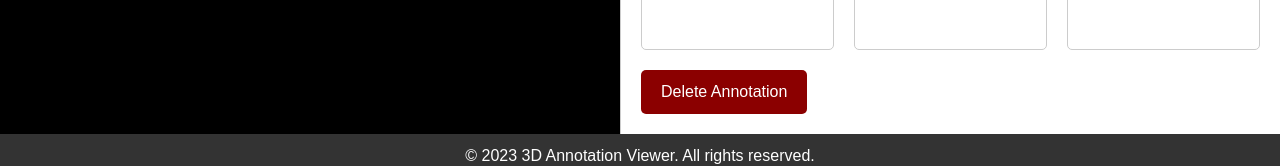
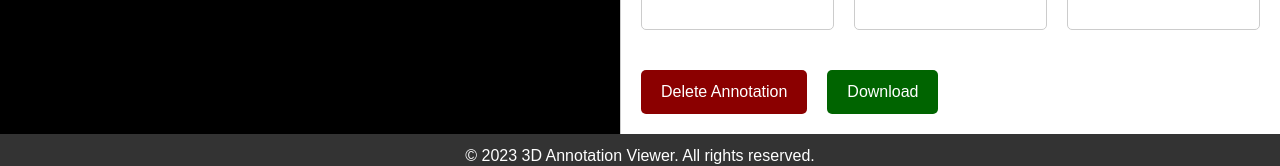
Before and after one commit to junjun7613/3D-annotation-viewer, a Next.js app: page / in a window 1280 px wide. Shown: the part 622-788 px from the top of the page. Built offline with nearby package versions, Linux system fonts and the light colour scheme; no server answers; the database is empty.

Commit message:
add download

```diff
--- a/src/app/page.tsx
+++ b/src/app/page.tsx
@@ -270,6 +270,29 @@ const Home: NextPage = () => {
     }
   }
 
+  const downloadAnnotation = (id: string) => {
+    console.log(id);
+    // idのdocをfirebaseデータベースから取得
+    const docRef = doc(db, "annotations", id);
+    const download = async () => {
+      const docSnap = await getDoc(docRef);
+      if (docSnap.exists()) {
+        const data = docSnap.data();
+        console.log(data);
+        // dataをjson形式でダウンロード
+        const element = document.createElement("a");
+        const file = new Blob([JSON.stringify(data)], {type: 'text/plain'});
+        element.href = URL.createObjectURL(file);
+        element.download = `${id}.json`;
+        document.body.appendChild(element); // Required for this to work in FireFox
+        element.click();
+      } else {
+        console.log("No such document!");
+      }
+    };
+    download();
+  }
+
   const deleteMedia = (id: string, index: number) => {
     console.log('delete media')
     console.log(id)
@@ -447,7 +470,7 @@ const Home: NextPage = () => {
           </div>
         </div>
         <div style={{ flex: 1, display: 'flex', flexDirection: 'column', padding: '20px' }}>
-            <div style={{ flex: 0.3, borderBottom: '2px solid #ccc', paddingBottom: '20px' }}>
+            <div style={{ flex: 0.2, borderBottom: '2px solid #ccc', paddingBottom: '20px' }}>
               {/* user && <input type="text" value={manifestUrl} onChange={handleManifestUrlChange} placeholder="Enter IIIF Manifest URL" style={{
                 width: '100%',
                 padding: '10px',
@@ -661,7 +684,7 @@ const Home: NextPage = () => {
                 </div>
               </div>
               <button onClick={() => deleteAnnotation(infoPanelContent.id)} style={{
-                 marginTop: '20px',
+                 marginTop: '40px',
                  padding: '10px 20px',
                  backgroundColor: '#8b0000',
                  color: 'white',
@@ -670,6 +693,17 @@ const Home: NextPage = () => {
                  cursor: 'pointer',
                  fontSize: '16px'
                  }}>Delete Annotation</button>
+              <button onClick={() => downloadAnnotation(infoPanelContent.id)} style={{
+                 marginTop: '40px',
+                 marginLeft: '20px',
+                 padding: '10px 20px',
+                 backgroundColor: '#006400',
+                 color: 'white',
+                 border: 'none',
+                 borderRadius: '5px',
+                 cursor: 'pointer',
+                 fontSize: '16px'
+                 }}>Download</button>
             </div>
         </div>
       </div>
```
